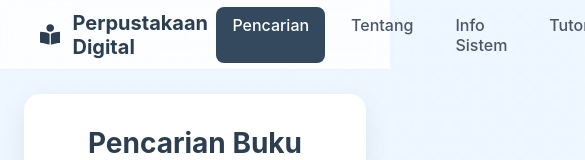
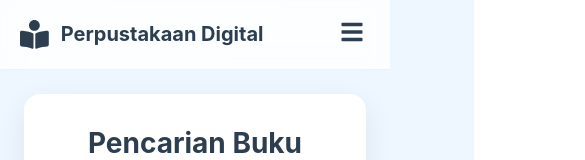
Before and after one commit to Fachryxyf/sitirahma-frontend, a React (Vite) app: page / in a window 390 px wide. Shown: the top 160 px of the page, 585 px wide, since content can reach past the window. Built offline with nearby package versions, Linux system fonts and the light colour scheme.

Commit message:
Update tampilan mobile

```diff
--- a/src/components/Header.css
+++ b/src/components/Header.css
@@ -79,3 +79,73 @@
   border-color: #c0392b;
   color: white;
 }
+
+/* Style baru untuk elemen mobile */
+.hamburger-button {
+  display: none; /* Sembunyikan di desktop */
+  font-size: 1.5rem;
+  background: transparent;
+  border: none;
+  color: #2c3e50;
+  cursor: pointer;
+  z-index: 1001; /* Harus di atas overlay */
+}
+
+.mobile-nav-overlay {
+  display: none; /* Sembunyikan di desktop */
+}
+
+/* --- Media Query untuk Mobile (lebar layar <= 768px) --- */
+@media (max-width: 768px) {
+  .app-header {
+    padding: 0 20px;
+  }
+
+  /* Sembunyikan navigasi dan logout versi desktop */
+  .main-nav-desktop, .logout-wrapper-desktop {
+    display: none;
+  }
+
+  /* Tampilkan tombol hamburger */
+  .hamburger-button {
+    display: block;
+  }
+
+  /* Tampilkan menu overlay jika terbuka */
+  .mobile-nav-overlay {
+    display: flex;
+    flex-direction: column;
+    justify-content: center;
+    align-items: center;
+    position: fixed;
+    top: 0;
+    left: 0;
+    width: 100%;
+    height: 100%;
+    background-color: rgba(255, 255, 255, 0.98);
+    backdrop-filter: blur(5px);
+    z-index: 1000;
+  }
+
+  .mobile-nav-links {
+    display: flex;
+    flex-direction: column;
+    align-items: center;
+    gap: 20px;
+  }
+
+  .mobile-nav-links .nav-link {
+    font-size: 1.5rem;
+  }
+
+  .logout-button-mobile {
+    margin-top: 40px;
+    padding: 12px 40px;
+    border-radius: 8px;
+    border: none;
+    background-color: #e74c3c;
+    color: white;
+    font-size: 1.2rem;
+    font-weight: 500;
+  }
+}
--- a/src/components/Header.jsx
+++ b/src/components/Header.jsx
@@ -1,17 +1,20 @@
 // src/components/Header.jsx
 
-import React from 'react';
-import { NavLink, useNavigate } from 'react-router-dom'; // Impor useNavigate
-import { FaBookReader, FaSignOutAlt } from 'react-icons/fa'; // Impor ikon logout
+import React, { useState } from 'react';
+import { NavLink, useNavigate } from 'react-router-dom';
+import { FaBookReader, FaSignOutAlt, FaBars, FaTimes } from 'react-icons/fa';
 import './Header.css';
 
 const Header = () => {
+  const [isMenuOpen, setIsMenuOpen] = useState(false);
   const navigate = useNavigate();
 
   const handleLogout = () => {
-    // Di masa depan, di sini akan ada proses penghapusan token/session
+    setIsMenuOpen(false); // Tutup menu saat logout
     navigate('/login');
   };
+
+  const closeMenu = () => setIsMenuOpen(false);
 
   return (
     <header className="app-header">
@@ -21,31 +24,43 @@ const Header = () => {
           <span className="logo-text">Perpustakaan Digital</span>
         </div>
 
-        {/* Kontainer untuk navigasi dan tombol logout */}
-        <div className="nav-wrapper">
-          <nav className="main-nav">
-            <NavLink to="/" end className={({ isActive }) => (isActive ? 'nav-link active' : 'nav-link')}>
-              Pencarian
-            </NavLink>
-            <NavLink to="/tentang" className={({ isActive }) => (isActive ? 'nav-link active' : 'nav-link')}>
-              Tentang
-            </NavLink>
-            <NavLink to="/info-sistem" className={({ isActive }) => (isActive ? 'nav-link active' : 'nav-link')}>
-              Info Sistem
-            </NavLink>
-            <NavLink to="/tutorial" className={({ isActive }) => (isActive ? 'nav-link active' : 'nav-link')}>
-              Tutorial
-            </NavLink>
-            <NavLink to="/credits" className={({ isActive }) => (isActive ? 'nav-link active' : 'nav-link')}>
-              Credits
-            </NavLink>
-          </nav>
+        {/* Navigasi untuk Desktop */}
+        <nav className="main-nav-desktop">
+          <NavLink to="/" end className={({ isActive }) => (isActive ? 'nav-link active' : 'nav-link')}>Pencarian</NavLink>
+          <NavLink to="/tentang" className={({ isActive }) => (isActive ? 'nav-link active' : 'nav-link')}>Tentang</NavLink>
+          <NavLink to="/info-sistem" className={({ isActive }) => (isActive ? 'nav-link active' : 'nav-link')}>Info Sistem</NavLink>
+          <NavLink to="/tutorial" className={({ isActive }) => (isActive ? 'nav-link active' : 'nav-link')}>Tutorial</NavLink>
+          <NavLink to="/credits" className={({ isActive }) => (isActive ? 'nav-link active' : 'nav-link')}>Credits</NavLink>
+        </nav>
 
-          <button onClick={handleLogout} className="logout-button">
-            <FaSignOutAlt />
-            <span>Logout</span>
-          </button>
+        {/* Tombol Logout untuk Desktop */}
+        <div className="logout-wrapper-desktop">
+            <button onClick={handleLogout} className="logout-button">
+                <FaSignOutAlt />
+                <span>Logout</span>
+            </button>
         </div>
+
+        {/* Tombol Hamburger untuk Mobile */}
+        <button className="hamburger-button" onClick={() => setIsMenuOpen(!isMenuOpen)}>
+          {isMenuOpen ? <FaTimes /> : <FaBars />}
+        </button>
+
+        {/* Menu Overlay untuk Mobile */}
+        {isMenuOpen && (
+          <div className="mobile-nav-overlay">
+            <nav className="mobile-nav-links">
+              <NavLink to="/" end onClick={closeMenu} className={({ isActive }) => (isActive ? 'nav-link active' : 'nav-link')}>Pencarian</NavLink>
+              <NavLink to="/tentang" onClick={closeMenu} className={({ isActive }) => (isActive ? 'nav-link active' : 'nav-link')}>Tentang</NavLink>
+              <NavLink to="/info-sistem" onClick={closeMenu} className={({ isActive }) => (isActive ? 'nav-link active' : 'nav-link')}>Info Sistem</NavLink>
+              <NavLink to="/tutorial" onClick={closeMenu} className={({ isActive }) => (isActive ? 'nav-link active' : 'nav-link')}>Tutorial</NavLink>
+              <NavLink to="/credits" onClick={closeMenu} className={({ isActive }) => (isActive ? 'nav-link active' : 'nav-link')}>Credits</NavLink>
+            </nav>
+            <button onClick={handleLogout} className="logout-button-mobile">
+                Logout
+            </button>
+          </div>
+        )}
       </div>
     </header>
   );
```
